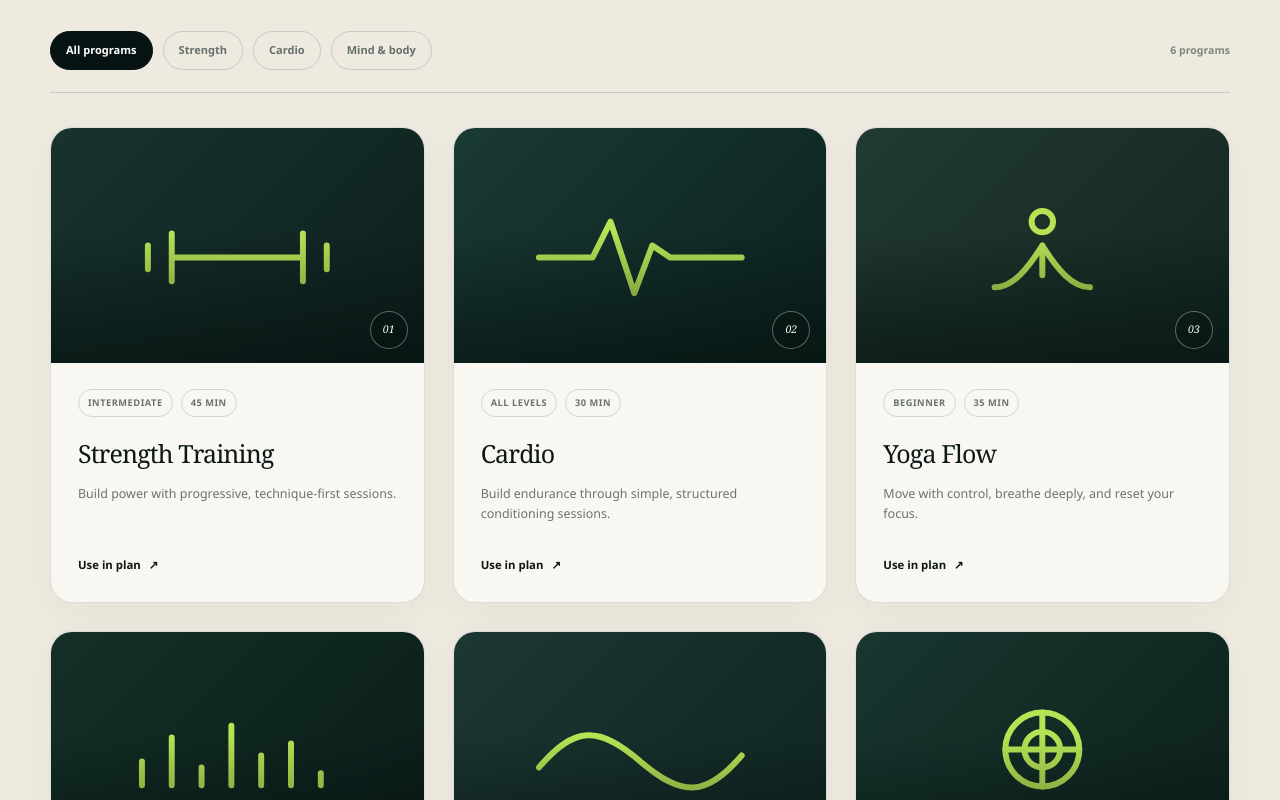
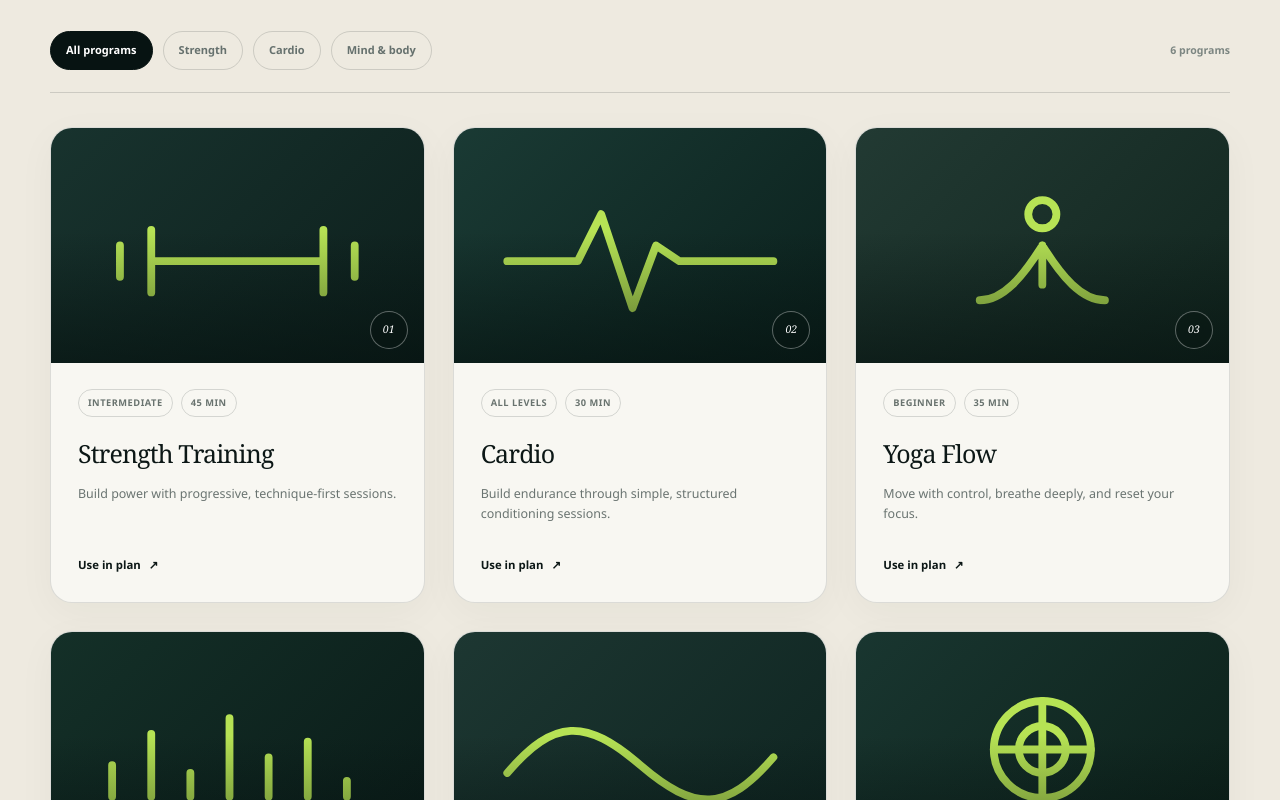
Before and after one commit to rahman-997/fitflow-gym, a Next.js app: page / in a window 1280 px wide. Shown: the part 2800-3600 px from the top of the page. Built offline with nearby package versions, Linux system fonts and the light colour scheme.

Commit message:
Update padding in .program-art class
Adjusted padding in .program-art class for better layout.

```diff
--- a/app/globals.css
+++ b/app/globals.css
@@ -306,7 +306,7 @@ button:focus-visible, a:focus-visible { outline: 3px solid var(--lime); outline-
 .program-card { overflow: hidden; border: 1px solid rgba(12, 23, 22, 0.12); border-radius: var(--radius-md); background: #f8f7f2; box-shadow: 0 10px 38px rgba(27, 41, 37, 0.04); transition: transform 260ms var(--ease), box-shadow 260ms ease; }
 .program-card:hover { box-shadow: 0 24px 60px rgba(27, 41, 37, 0.12); transform: translateY(-7px); }
 .program-image { position: relative; height: 235px; overflow: hidden; background: #20312e; }
-.program-art { position: absolute; inset: 0; width: 100%; height: 100%; padding: 28px 18%; color: var(--lime); opacity: 0.9; transition: transform 500ms var(--ease); }
+.program-art { position: absolute; inset: 0; width: 100%; height: 100%; padding: 22px 8%; color: var(--lime); opacity: 0.9; transition: transform 500ms var(--ease); }
 .program-card:hover .program-art { transform: scale(1.04); }
 .program-image--strength { background: linear-gradient(135deg, #18332e, #0d1f1c); }
 .program-image--cardio { background: linear-gradient(135deg, #1a3a34, #0b211d); }
```
